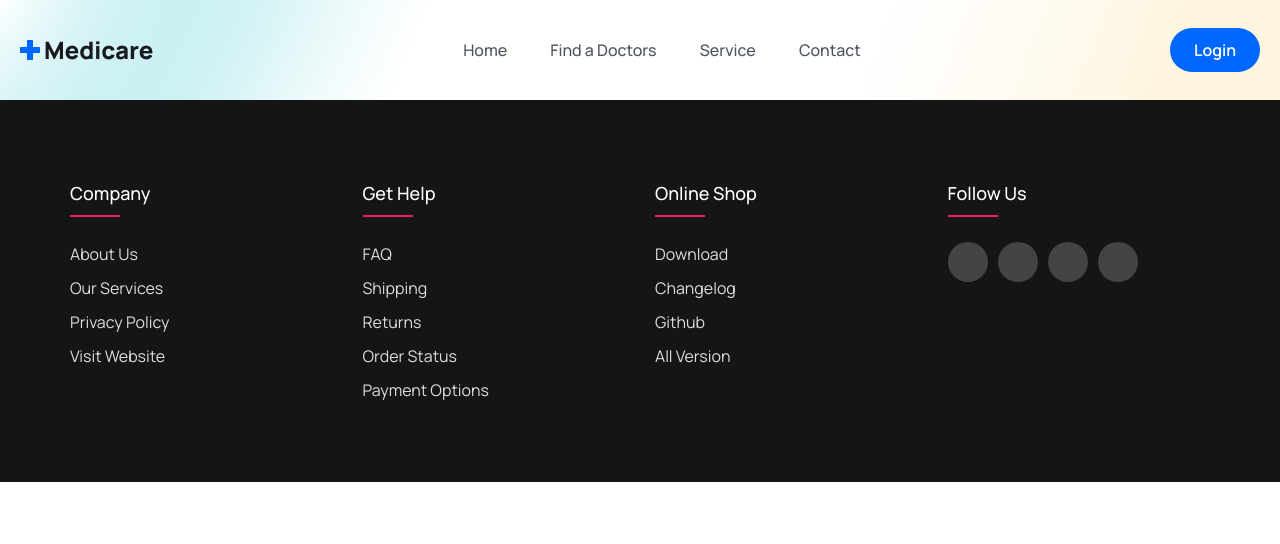
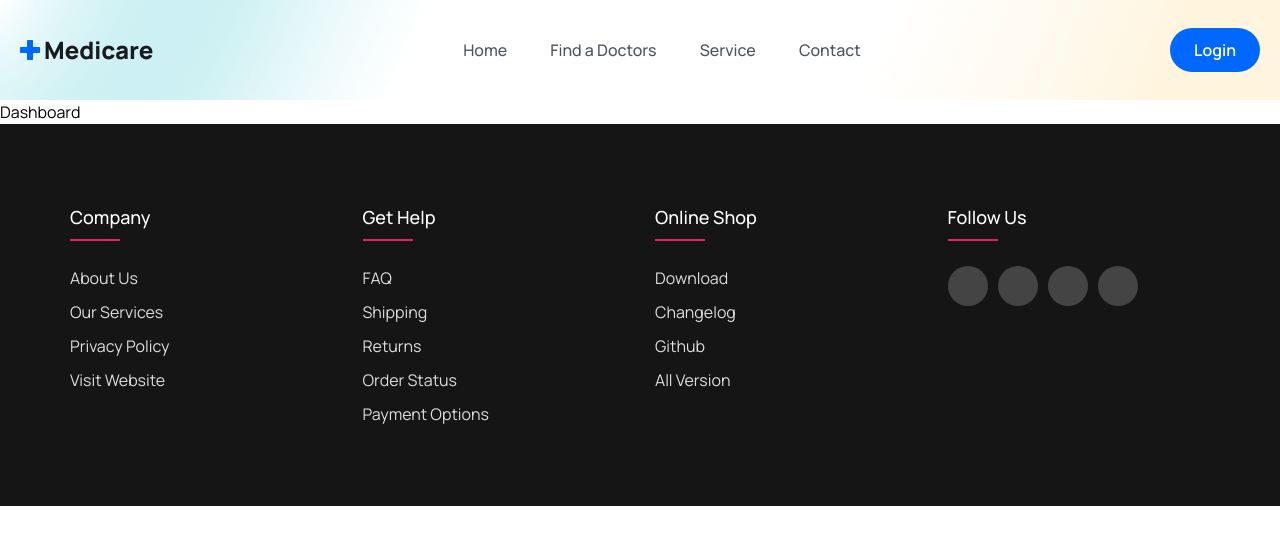
Before and after one commit to SalmanMohammed2001/Doctor_Appointement, a React (Vite) app: page /doctor/profile/me in a window 1280 px wide. Shown: the top 544 px of the page. Built offline with nearby package versions, Linux system fonts and the light colour scheme.

Commit message:
create MyAccount ,Dashboard and ProtectRoute page

```diff
--- /dev/null
+++ b/src/DashBoard/doctor-acount/Dashboard.tsx
@@ -0,0 +1,11 @@
+
+
+const Dashboard = () => {
+    return (
+        <div>
+            <h1>Dashboard</h1>
+        </div>
+    );
+};
+
+export default Dashboard;
--- /dev/null
+++ b/src/DashBoard/user-acount/MyAccount.tsx
@@ -0,0 +1,13 @@
+
+
+const MyAccount = () => {
+    return (
+        <div>
+
+            <h1>My Account</h1>
+
+        </div>
+    );
+};
+
+export default MyAccount;
--- a/src/components/Header/Header.tsx
+++ b/src/components/Header/Header.tsx
@@ -85,16 +85,18 @@ const Header = () => {
 
                     {
                         token && user ? (
+                            <>
                                 <div>
                                     <Link to={`${role === 'doctor' ? '/doctor/profile/me' : '/user/profile/me'}`}>
                                         <figure className="w-[35px] h-[35px] rounded-full cursor-pointer">
                                             <img src={user?.photo} className="w-full rounded-full" alt=""/>
                                         </figure>
-                                    <h1>{user?.name}</h1>
+
                                     </Link>
 
                                 </div>
-
+                                <h1>{user?.name}</h1>
+                            </>
                         ):(
                             <Link to={"/login"}>
                                 <button className="bg-primaryColor py-2 px-6 text-white font-[600] h-[44px] flex items-center
--- a/src/routes/Router.tsx
+++ b/src/routes/Router.tsx
@@ -6,6 +6,8 @@ import Login from "../pages/Login.tsx";
 import Signup from "../pages/Signup.tsx";
 import Contact from "../pages/Contact.tsx";
 import Service from "../pages/Service.tsx";
+import MyAccount from "../DashBoard/user-acount/MyAccount.tsx";
+import Dashboard from "../DashBoard/doctor-acount/Dashboard.tsx";
 
 const Router = () => {
     return (
@@ -19,6 +21,8 @@ const Router = () => {
                 <Route path={"/register"} element={<Signup/>}/>
                 <Route path={"/contact"} element={<Contact/>}/>
                 <Route path={"/service"} element={<Service/>}/>
+                <Route path={"/users/profile/me"} element={<MyAccount/>}/>
+                <Route path={"/doctor/profile/me"} element={<Dashboard/>}/>
 
             </Routes>
         </div>
```
Also changed, not shown: src/routes/ProtectRoute.tsx (added). Lines whose indentation alone changed are shown as unchanged.
